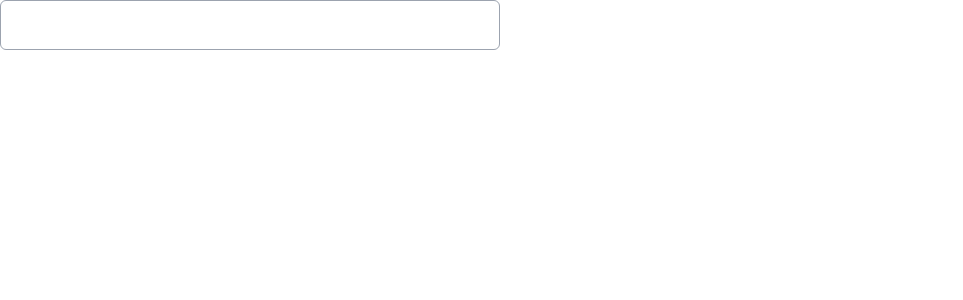
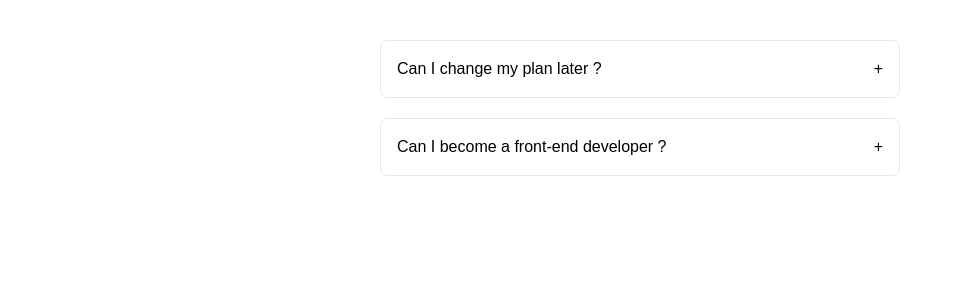
Before and after one commit to ngothiep2412/reactjs-course, a React (Create React App) app in the folder my-app/: page / in a window 1280 px wide. Shown: the top 300 px of the page, without its empty margins (0-963 px from the left). Built offline with nearby package versions, Linux system fonts and the light colour scheme.

Commit message:
update react composition

```diff
--- a/my-app/src/App.js
+++ b/my-app/src/App.js
@@ -1,10 +1,16 @@
 import React from "react";
-import HandleValue from "./components/advanced_react/render-props/HandleValue";
+import Accordion from "./components/advanced_react/react-composition/Accordion";
+import Editable from "./components/advanced_react/react-composition/Editable";
 function App() {
   return (
-    <div>
-      {/* <Title>{() => <h1>Hello from render props </h1>}</Title> */}
-      <HandleValue></HandleValue>
+    <div className="p-10 w-full max-w-[600px] mx-auto">
+      <Accordion header="Can I change my plan later ?">
+        <div>No Sir!</div>
+      </Accordion>
+      <Accordion header="Can I become a front-end developer ?">
+        <div>Yes, you can</div>
+      </Accordion>
+      {/* <Editable></Editable> */}
     </div>
   );
 }
--- /dev/null
+++ b/my-app/src/components/advanced_react/react-composition/Accordion.js
@@ -0,0 +1,18 @@
+import React from "react";
+import { AccordionProvider } from "./accordion-context";
+import AccordionContent from "./AccordionContent";
+import AccordionHeader from "./AccordionHeader";
+// Specialized component
+// Container component
+const Accordion = ({ header, children }) => {
+  return (
+    <AccordionProvider>
+      <div className="mb-5">
+        <AccordionHeader>{header}</AccordionHeader>
+        <AccordionContent>{children}</AccordionContent>
+      </div>
+    </AccordionProvider>
+  );
+};
+
+export default Accordion;
--- /dev/null
+++ b/my-app/src/components/advanced_react/react-composition/AccordionContent.js
@@ -0,0 +1,18 @@
+import React, { Fragment } from "react";
+import { useAccordion } from "./accordion-context";
+// Speicalize Component
+
+const AccordionContent = ({ children }) => {
+  const { show } = useAccordion();
+  return (
+    <Fragment>
+      {show && (
+        <div className="content p-4 border border-gray-200 rounded-lg mt-2">
+          {children}
+        </div>
+      )}
+    </Fragment>
+  );
+};
+
+export default AccordionContent;
--- /dev/null
+++ b/my-app/src/components/advanced_react/react-composition/AccordionHeader.js
@@ -0,0 +1,20 @@
+import React from "react";
+import { useAccordion } from "./accordion-context";
+// Speicalize Component
+const AccordionHeader = ({ children }) => {
+  const { show, handleToggleShow } = useAccordion();
+  return (
+    <div>
+      <div
+        className="header cursor-pointer p-4 border border-gray-200 rounded-lg
+        flex items-center justify-between"
+        onClick={handleToggleShow}
+      >
+        <span>{children}</span>
+        {show ? <span>-</span> : <span>+</span>}
+      </div>
+    </div>
+  );
+};
+
+export default AccordionHeader;
--- /dev/null
+++ b/my-app/src/components/advanced_react/react-composition/Editable.js
@@ -0,0 +1,16 @@
+import React, { useState } from "react";
+import useToggle from "./useToggle";
+// Duplicate code
+const Editable = () => {
+  const { value: edit, handleToggleValue: handleToggleEdit } = useToggle();
+  return (
+    <div>
+      {edit && (
+        <input className="p-3 rounded-lg border border-gray-500" type="text" />
+      )}
+      <button onClick={handleToggleEdit}>Open Edit</button>
+    </div>
+  );
+};
+
+export default Editable;
--- /dev/null
+++ b/my-app/src/components/advanced_react/react-composition/accordion-context.js
@@ -0,0 +1,24 @@
+import { useContext } from "react";
+import { createContext } from "react";
+import useToggle from "./useToggle";
+
+const AccordionContext = createContext();
+function AccordionProvider(props) {
+  const { value: show, handleToggleValue: handleToggleShow } = useToggle();
+  const values = { show, handleToggleShow };
+  return (
+    <AccordionContext.Provider
+      value={values}
+      {...props}
+    ></AccordionContext.Provider>
+  );
+}
+
+function useAccordion() {
+  const context = useContext(AccordionContext);
+  if (typeof context === "undefined")
+    throw new Error("useAccordion must be used within AccordionProvider");
+  return context;
+}
+
+export { useAccordion, AccordionProvider };
--- /dev/null
+++ b/my-app/src/components/advanced_react/react-composition/useToggle.js
@@ -0,0 +1,9 @@
+import { useState } from "react";
+
+export default function useToggle() {
+  const [value, setValue] = useState(false);
+  const handleToggleValue = () => {
+    setValue(!value);
+  };
+  return { value, handleToggleValue };
+}
```
